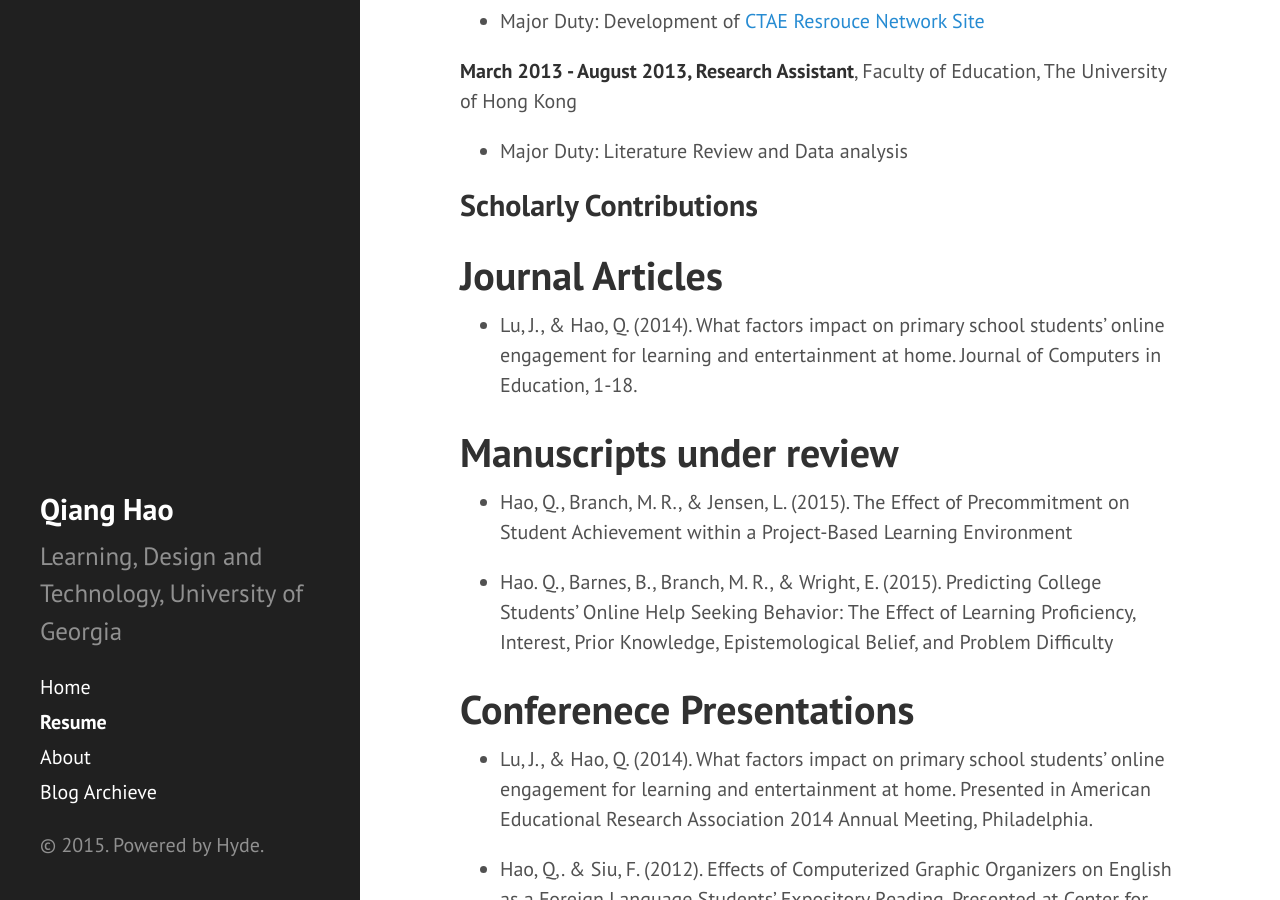
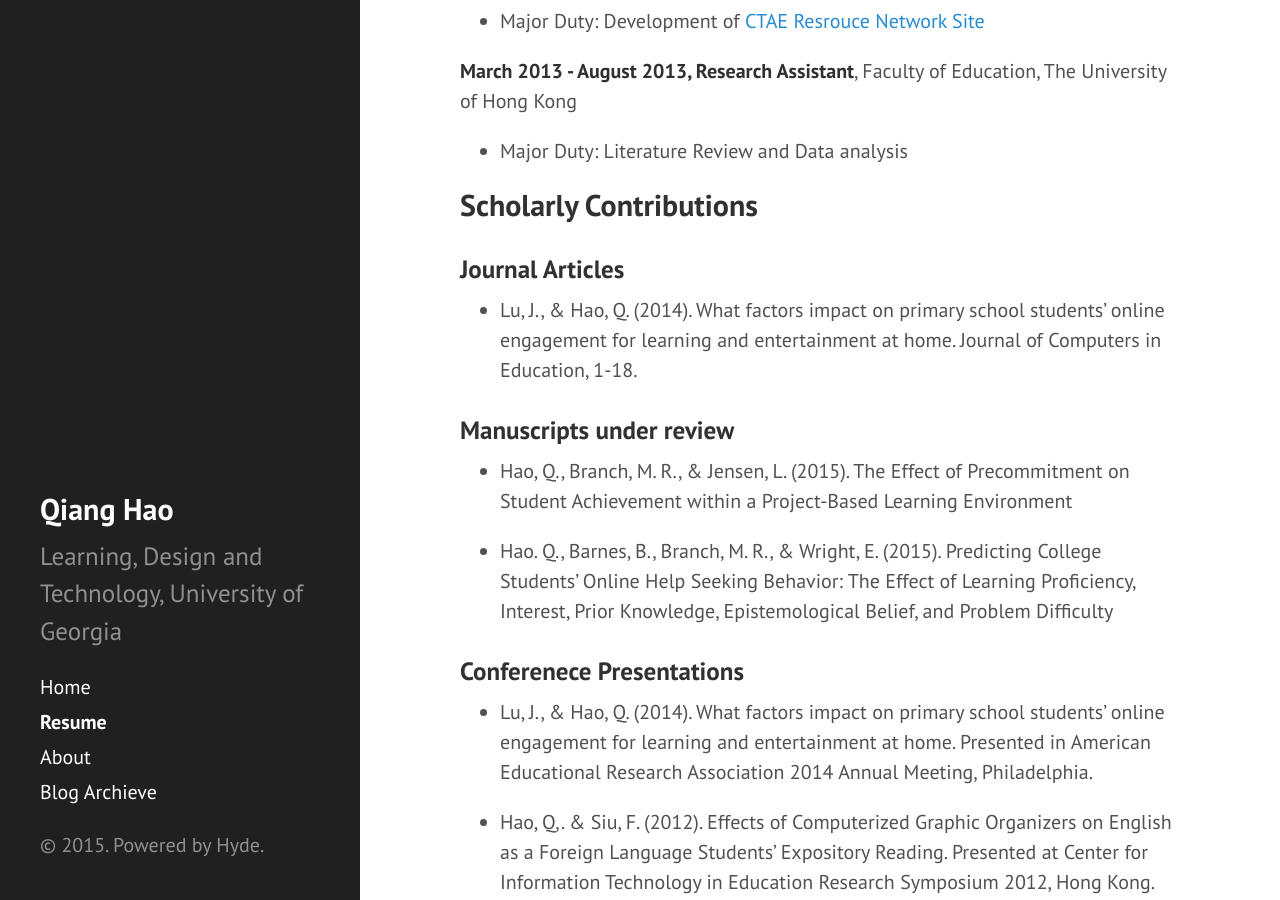
Before and after one commit to Neo-Hao/neo-hao.github.io, a Jekyll site: the page built from Resume.md, in a window 1280 px wide and 900 px high, scrolled down 979 px. Built offline with Jekyll 4.4.1, drawn with Linux system fonts in a browser that asks for light colours; Markdown is read by kramdown in place of the engine named in the settings.

Commit message:
Fourth Revision

```diff
--- a/Resume.md
+++ b/Resume.md
@@ -18,33 +18,37 @@ title: Resume
 ## Working Experience
 
 <strong>August 2013 - Current, Leading Developer</strong>, Graduate School, University of Georgia
+
 * Major Duty: Development and Maintenance of <a href="grad.uga.edu">Graduate School Websites</a> and other websites under Graduate School
 
 <strong>August 2013 - Current, Graduate Assistant and Research Fellow</strong>, Learning, Design and Technology, University of Georgia
 
 <strong>March 2015 - Current, Social Media Manager</strong>, Association for the Advancement of Computing in Education (AACE)
+
 * Major Duty: Blog Writing for <a href="http://blog.aace.org/author/neohao/">AACE Blog</a>
 * Major Duty: Management of Social Media of AACE
 
 <strong>May 2014 - August 2014, Website Developer</strong>, CTAE Resource Network
+
 * Major Duty: Development of <a href="http://gactaern.org/clusters/index.php">CTAE Resrouce Network Site</a>
 
 <strong>March 2013 - August 2013, Research Assistant</strong>, Faculty of Education, The University of Hong Kong
+
 * Major Duty: Literature Review and Data analysis
 
 ## Scholarly Contributions
 
-# Journal Articles
+### Journal Articles
 
 * Lu, J., & Hao, Q. (2014). What factors impact on primary school students’ online engagement for learning and entertainment at home. Journal of Computers in Education, 1-18.
 
-# Manuscripts under review
+### Manuscripts under review
 
 * Hao, Q., Branch, M. R., & Jensen, L. (2015). The Effect of Precommitment on Student Achievement within a Project-Based Learning Environment
 
 * Hao. Q., Barnes, B., Branch, M. R., & Wright, E. (2015). Predicting College Students' Online Help Seeking Behavior: The Effect of Learning Proficiency, Interest, Prior Knowledge, Epistemological Belief, and Problem Difficulty
 
-# Conferenece Presentations
+### Conferenece Presentations
 
 * Lu, J., & Hao, Q. (2014). What factors impact on primary school students’ online engagement for learning and entertainment at home. Presented in American Educational Research Association 2014 Annual Meeting, Philadelphia.
 
```
